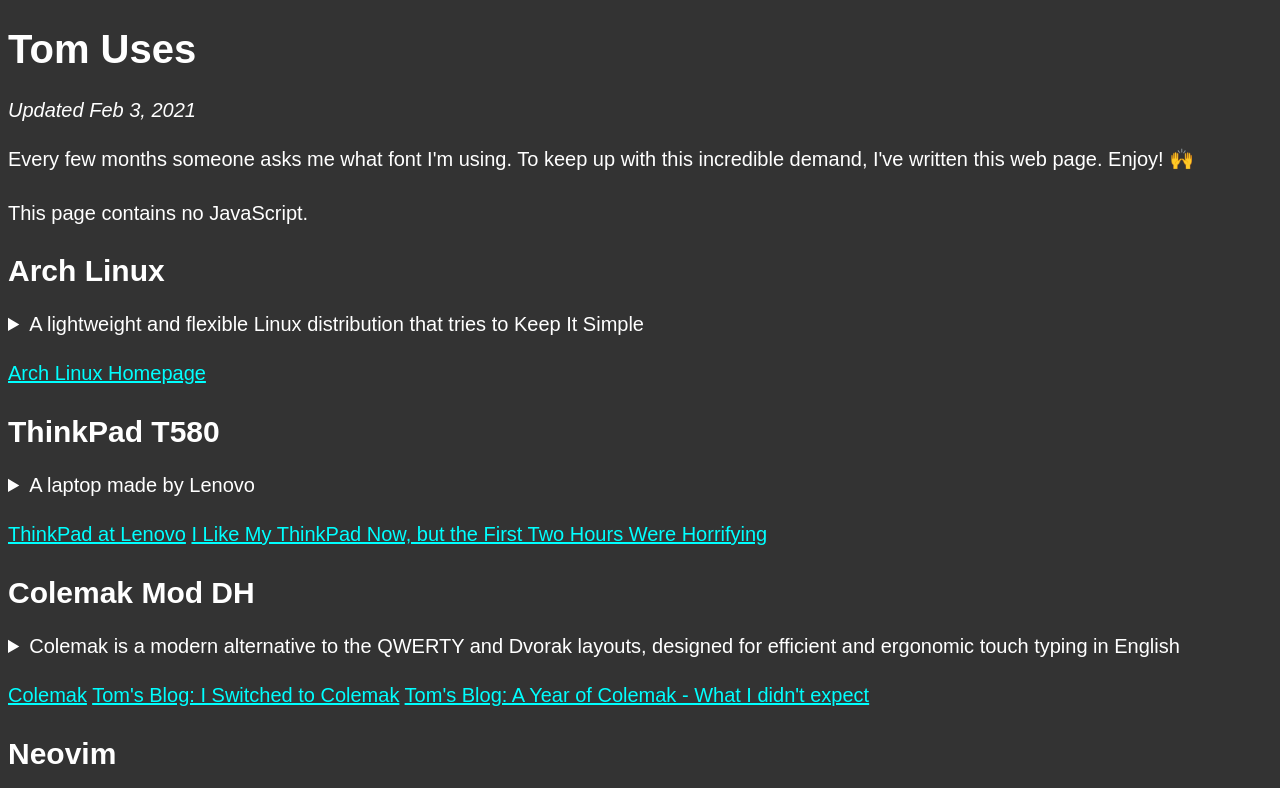
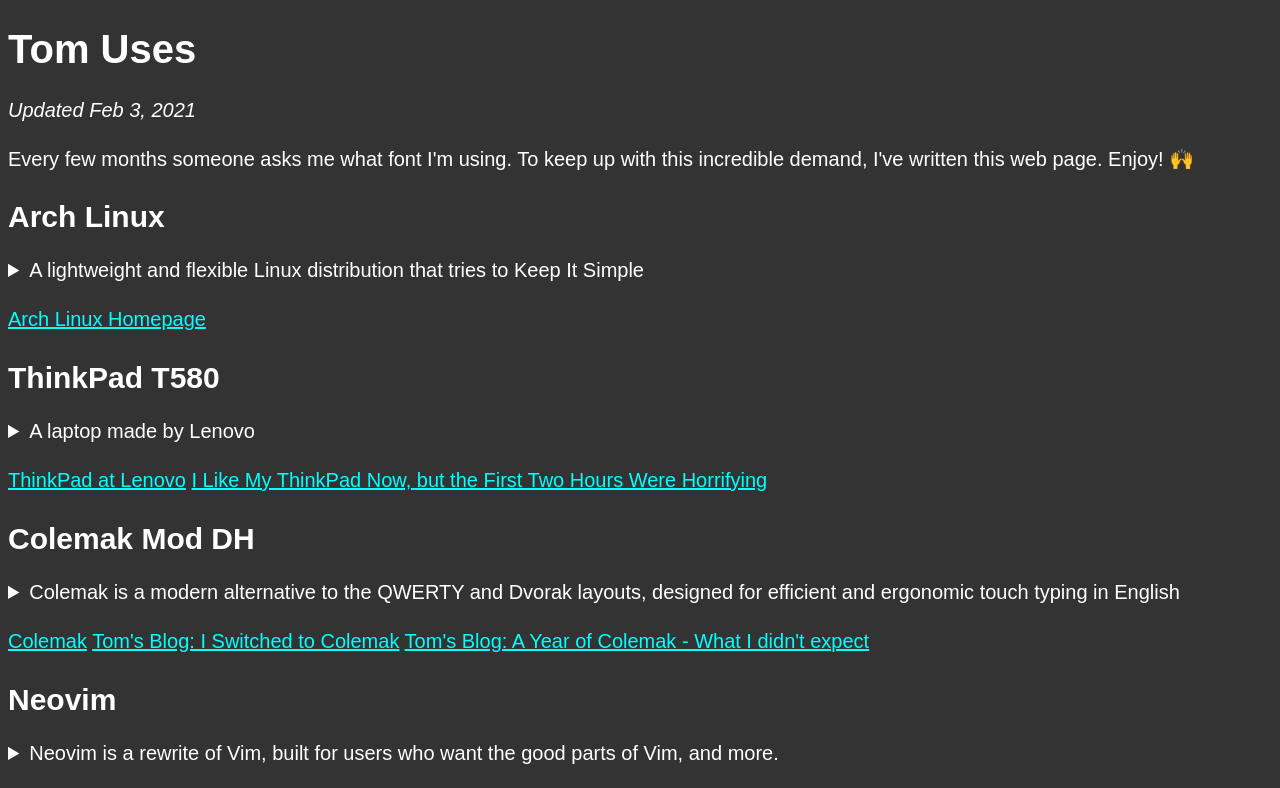
Before and after one commit to tom-on-the-internet/uses, a plain HTML site: page index.html in a window 1280 px wide. Shown: the top 788 px of the page. Drawn offline with Linux system fonts and the light colour scheme.

Commit message:
- javascript

```diff
--- a/index.html
+++ b/index.html
@@ -19,7 +19,6 @@
         Every few months someone asks me what font I'm using. To keep up with
         this incredible demand, I've written this web page. Enjoy! 🙌
       </p>
-      <p>This page contains no JavaScript.</p>
 
       <h2>Arch Linux</h2>
       <details>
```
